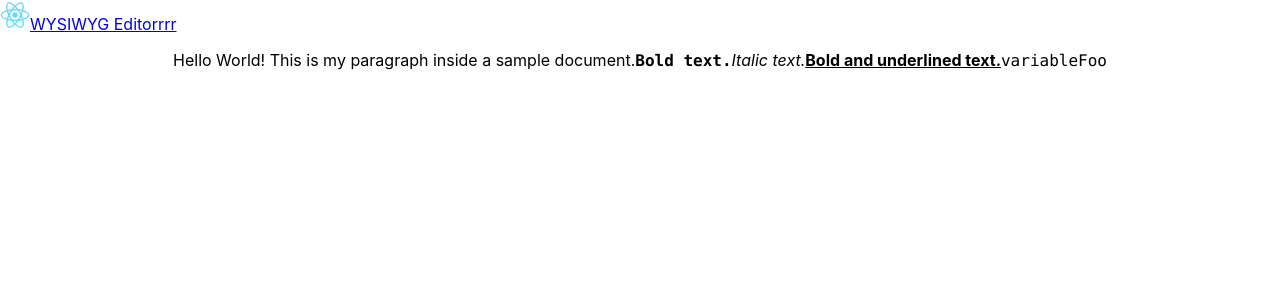
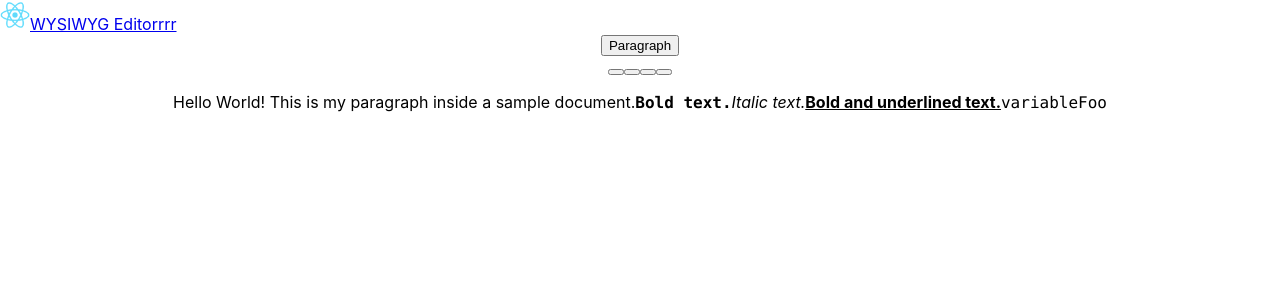
Before and after one commit to joelshejar/wysiwyg-editor, a React (Create React App) app: page / in a window 1280 px wide. Shown: the top 300 px of the page. Built offline with nearby package versions, Linux system fonts and the light colour scheme.

Commit message:
Added Toolbar UI component

```diff
--- a/src/components/Editor.js
+++ b/src/components/Editor.js
@@ -2,6 +2,7 @@ import React, { useMemo } from "react";
 import { Editable, Slate, withReact } from "slate-react";
 import { createEditor } from "slate";
 import useEditorConfig from "../hooks/useEditorConfig";
+import Toolbar from "./Toolbar";
 
 const Editor = (props) => {
   let { document, onChange } = props;
@@ -9,6 +10,7 @@ const Editor = (props) => {
   const { renderElement, renderLeaf } = useEditorConfig(editor);
   return (
     <Slate editor={editor} value={document} onChange={onChange}>
+      <Toolbar />
       <Editable renderElement={renderElement} renderLeaf={renderLeaf} />
     </Slate>
   );
--- /dev/null
+++ b/src/components/Toolbar.js
@@ -0,0 +1,100 @@
+import Button from "react-bootstrap/Button";
+import Dropdown from "react-bootstrap/Dropdown";
+import DropdownButton from "react-bootstrap/DropdownButton";
+import { useEditor } from "slate-react";
+
+const PARAGRAPH_STYLES = ["h1", "h2", "h3", "h4", "paragraph", "multiple"];
+const CHARACTER_STYLES = ["bold", "italic", "underline", "code"];
+
+const Toolbar = (props) => {
+  const editor = useEditor();
+  const { selection, previousSelection } = props;
+
+  return (
+    <div className="toolbar">
+      <DropdownButton
+        className={"block-style-dropdown"}
+        disabled={false}
+        id="block-style"
+        title={getLabelForBlockStyle("paragraph")}
+      >
+        {PARAGRAPH_STYLES.map((blockType) => (
+          <Dropdown.Item eventKey={blockType} key={blockType}>
+            {getLabelForBlockStyle(blockType)}
+          </Dropdown.Item>
+        ))}
+      </DropdownButton>
+      {/* Buttons for character styles */}
+      {CHARACTER_STYLES.map((style) => (
+        <ToolBarButton
+          key={style}
+          icon={<i className={`bi ${getIconForButton(style)}`} />}
+          isActive={false}
+        />
+      ))}
+    </div>
+  );
+};
+
+const ToolBarStyleButton = (props) => {
+  const editor = useEditor();
+
+  const { as, style, icon } = props;
+
+  return <ToolBarButton as={as} />;
+};
+
+const ToolBarButton = (props) => {
+  const { icon, isActive, ...otherProps } = props;
+
+  return (
+    <Button
+      variant="outline-primary"
+      className="toolbar-btn"
+      active={isActive}
+      {...otherProps}
+    >
+      {icon}
+    </Button>
+  );
+};
+
+const getIconForButton = (style) => {
+  switch (style) {
+    case "bold":
+      return "bi-type-bold";
+    case "italic":
+      return "bi-type-italic";
+    case "code":
+      return "bi-type-slash";
+    case "underline":
+      return "bi-type-underline";
+    case "image":
+      return "bi-type-image";
+    case "link":
+      return "bi-link-45deg";
+    default:
+      throw new Error(`Unhandled style in getIconForButton: ${style}`);
+  }
+};
+
+const getLabelForBlockStyle = (style) => {
+  switch (style) {
+    case "h1":
+      return "Heading 1";
+    case "h2":
+      return "Heading 2";
+    case "h3":
+      return "Heading 3";
+    case "h4":
+      return "Heading 4";
+    case "paragraph":
+      return "Paragraph";
+    case "multiple":
+      return "Multiple";
+    default:
+      throw new Error(`Unhandled style in getLabelForBlockStyle: ${style}`);
+  }
+};
+
+export default Toolbar;
```
